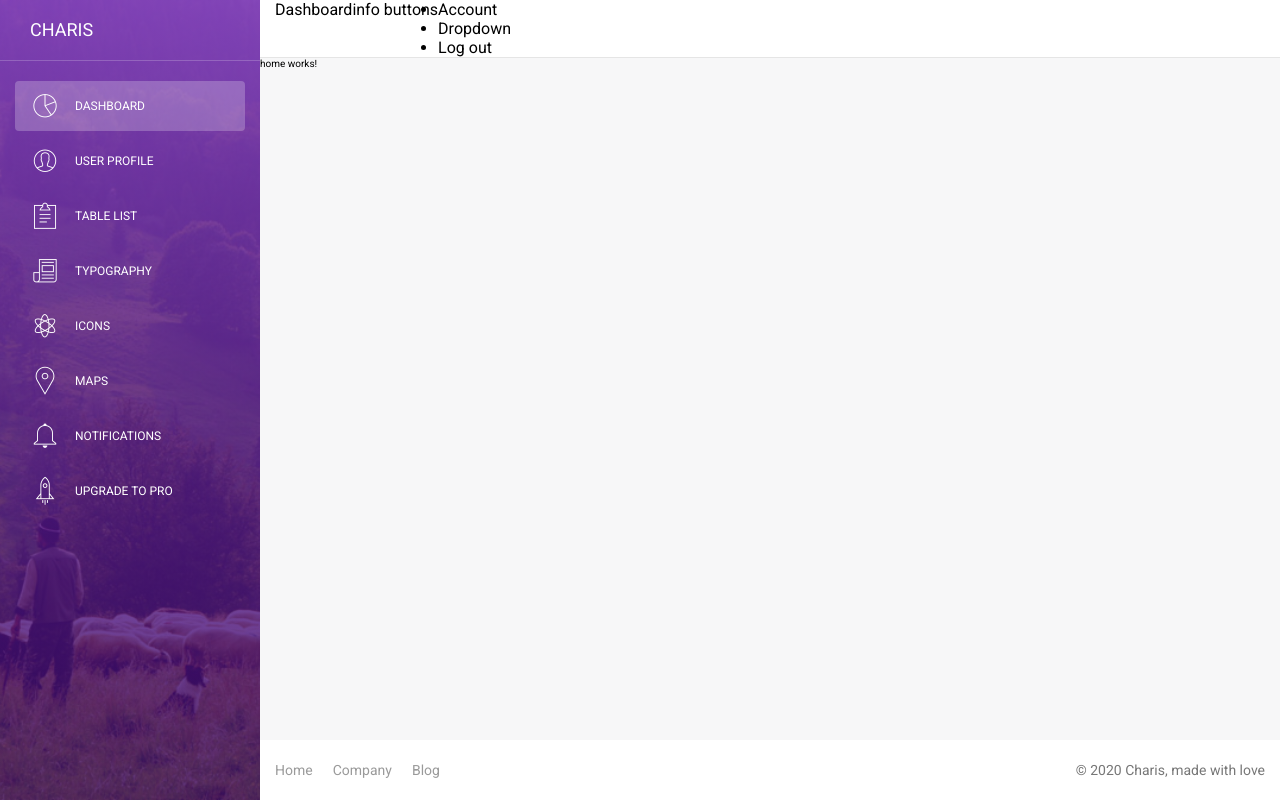
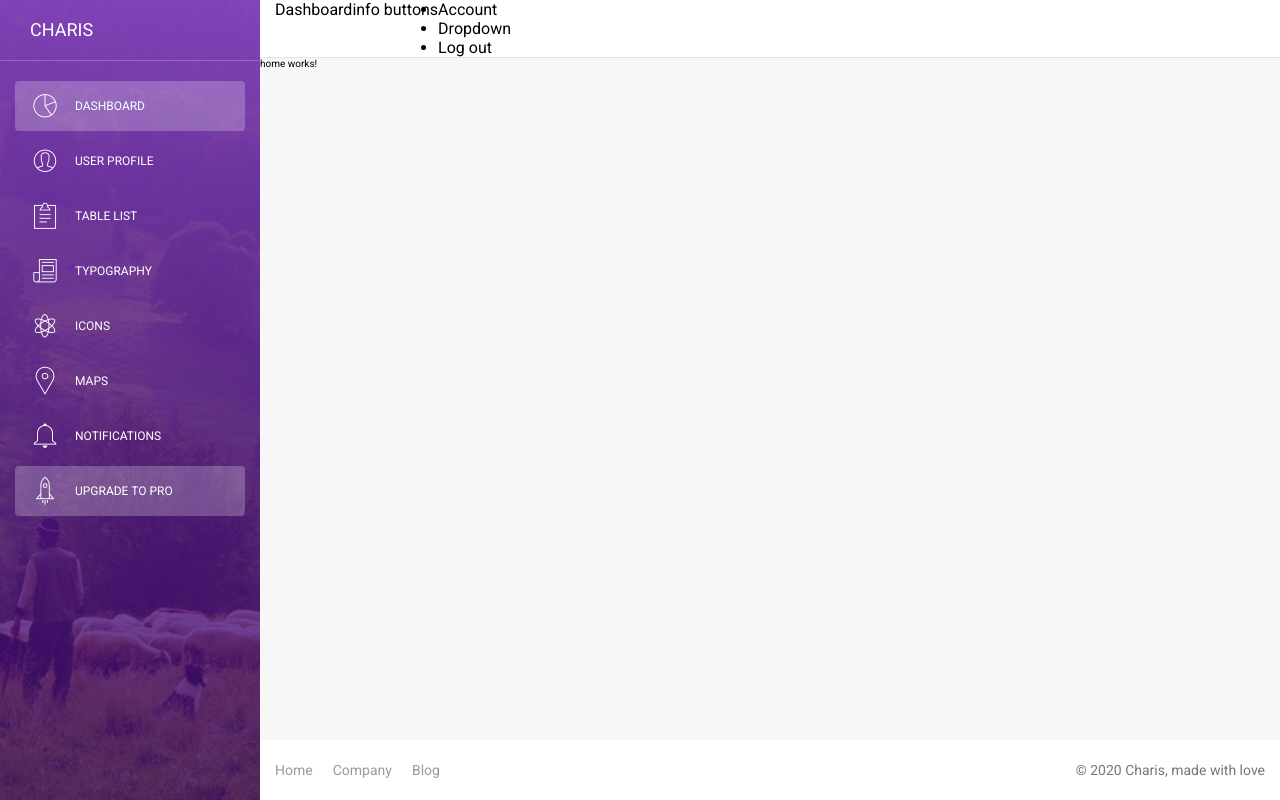
Before and after one commit to onwuvic/angular-admin-dashboard, an Angular app: page /dashboard in a window 1280 px wide. Built offline with nearby package versions, Linux system fonts and the light colour scheme.

Commit message:
add specific sidenav style

```diff
--- a/src/app/shared/side-nav/side-nav.component.html
+++ b/src/app/shared/side-nav/side-nav.component.html
@@ -6,7 +6,7 @@
   </div>
 
   <ul class="nav">
-    <li routerLinkActive="active" *ngFor="let menuItem of menuItems" class="nav-item" [routerLinkActiveOptions]="{exact: true}">
+    <li routerLinkActive="active" *ngFor="let menuItem of menuItems" class="nav-item {{menuItem.class}}" [routerLinkActiveOptions]="{exact: true}">
       <a [routerLink]="[menuItem.path]" class="nav-link">
         <i class="{{menuItem.icon}} nav-icon"></i>
         <p>{{ menuItem.title }}</p>
--- a/src/app/shared/side-nav/side-nav.component.scss
+++ b/src/app/shared/side-nav/side-nav.component.scss
@@ -31,7 +31,7 @@
     font-size: 1.4rem;
     list-style: none;
 
-    &-item.active > a {
+    &-item.active > a, &-item.active-pro > a {
       color: var(--color-white);
       opacity: 1;
       background: rgba(255,255,255,.23);
```
